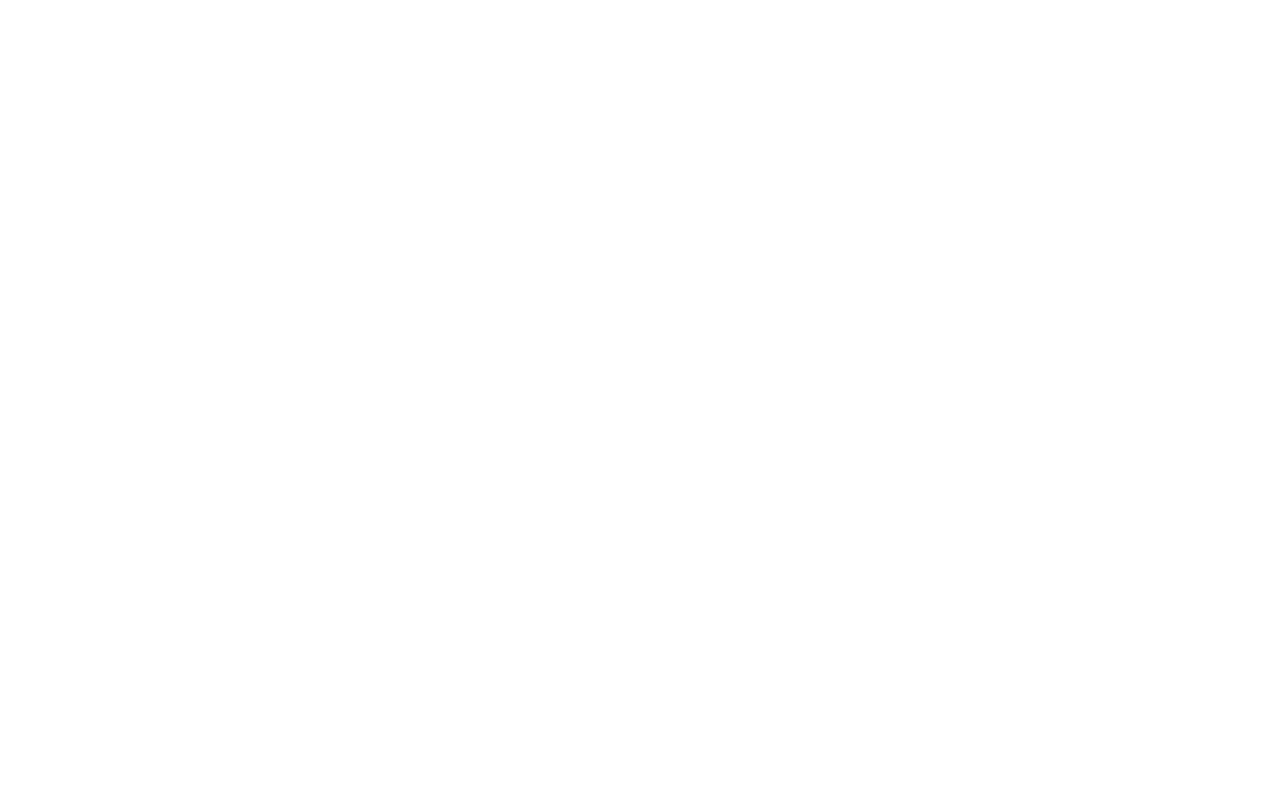
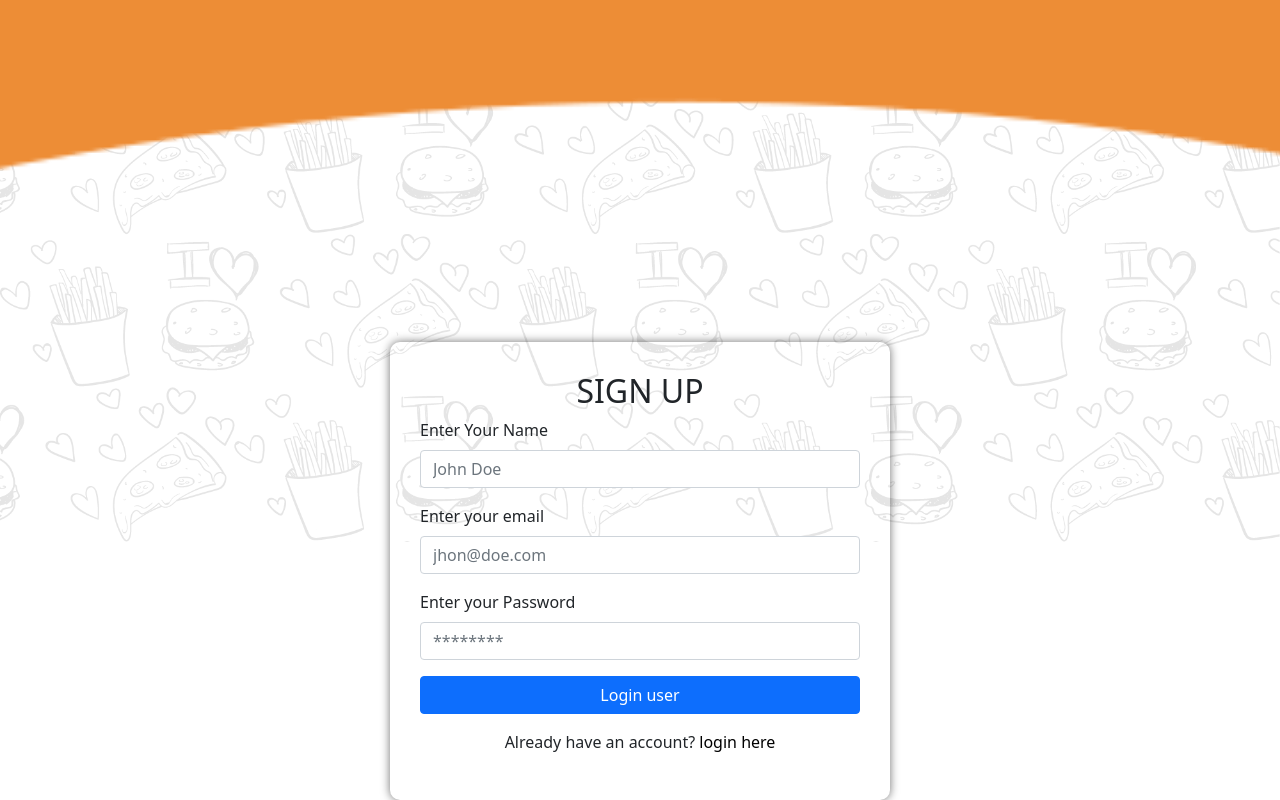
Before and after one commit to rabius-sunny/spicy-shop, a React (Create React App) app: page /signup in a window 1280 px wide. Shown: the part 458-1258 px from the top of the page. Before the commit the page ends 800 px from the top, so only its background shows below. Built offline with nearby package versions, Linux system fonts and the light colour scheme.

Commit message:
login logout partial

```diff
--- a/src/App.jsx
+++ b/src/App.jsx
@@ -1,11 +1,20 @@
 import { BrowserRouter as RouteContainer, Route, Switch } from 'react-router-dom';
 import './App.css';
 import Home from './components/Home/Home/Home';
-import Login from './components/Authentication/Login'
-import LoginWithPhone from './components/Authentication/LoginWithPhone'
+import LoginOptions from './components/Authentication/LoginOptions'
+import LoginPage from './components/Authentication/LoginPage'
+import SignupPage from './components/Authentication/SignupPage'
+import { createContext, useState } from 'react';
+
+export const NumberContext = createContext()
 
 const App = () => {
+
+  const [isNumber, setIsNumber] = useState(null)
+  console.log(isNumber)
+
   return (
+    <NumberContext.Provider value={[isNumber, setIsNumber]}>
       <div className="app">
         <RouteContainer>
           <Switch>
@@ -13,14 +22,18 @@ const App = () => {
               <Home />
             </Route>
             <Route path="/login">
-            <Login />
+              <LoginOptions />
             </Route>
-          <Route path="/login-with-phone">
-            <LoginWithPhone />
+            <Route path="/login-page">
+              <LoginPage />
+            </Route>
+            <Route path="/signup">
+              <SignupPage />
             </Route>
           </Switch>
         </RouteContainer>
       </div>
+    </NumberContext.Provider>
   );
 }
 
--- a/src/components/Authentication/Login.jsx
+++ b/src/components/Authentication/LoginOptions.jsx
@@ -4,9 +4,24 @@ import mobile from '../../images/mobile.png'
 import fb from '../../images/fb.png'
 import google from '../../images/google.png'
 import email from '../../images/mail.png'
-import { Link } from 'react-router-dom'
+import { useHistory } from 'react-router'
+import { useContext } from 'react'
+import { NumberContext } from '../../App'
 
-const Login = () => {
+const LoginOptions = () => {
+
+    const [isNumber, setIsNumber] = useContext(NumberContext)
+    const history = useHistory()
+    const handleMobileClick = () => {
+        setIsNumber(true);
+        history.push("/login-page");
+    }
+    const handleEmailClick = () => {
+        setIsNumber(false);
+        history.push("/login-page");
+
+    }
+
     return (
         <div className={classes.login__main}>
             <div className={classes.login__header}>
@@ -15,13 +30,13 @@ const Login = () => {
             <div className={classes.login__container}>
                 <h2>LOGIN</h2>
                 <div>
-                    <Link to="/login-with-phone">
+                    <div>
                         <div className={classes.login__option}>
                             <img src={mobile} alt="" />
-                            <p>Continue with Mobile Number </p>
+                            <button onClick={handleMobileClick}>Continue with Mobile Number </button>
                             <div></div>
                         </div>
-                    </Link>
+                    </div>
                     <div className={classes.login__option}>
                         <img src={fb} alt="" />
                         <p>Continue with Facebook </p>
@@ -34,7 +49,7 @@ const Login = () => {
                     </div>
                     <div className={classes.login__option}>
                         <img src={email} alt="" />
-                        <p>Continue with Email </p>
+                        <button onClick={handleEmailClick}>Continue with Email </button>
                         <div></div>
                     </div>
                 </div>
@@ -43,4 +58,4 @@ const Login = () => {
     )
 }
 
-export default Login
+export default LoginOptions
--- /dev/null
+++ b/src/components/Authentication/LoginPage.jsx
@@ -0,0 +1,80 @@
+import classes from './auth.module.css'
+import logo from '../../images/rideLogo.png'
+import { useContext, useState } from 'react'
+import { NumberContext } from '../../App'
+import { Link } from 'react-router-dom'
+
+const LoginWithPhone = () => {
+
+    const [isNumber, setIsNumber] = useContext(NumberContext)
+    const [ShopkeeperCredents, setShopkeeperCredents] = useState({
+        number: '',
+        password: ''
+    })
+    const [userCredents, setUserCredents] = useState({
+        email: '',
+        password: ''
+    })
+    const handleUserChange = e => {
+        let credentials = { ...userCredents };
+        credentials[e.target.name] = e.target.value;
+        setUserCredents(credentials)
+    }
+    const handleShopChange = e => {
+        let credentials = { ...ShopkeeperCredents };
+        credentials[e.target.name] = e.target.value;
+        setShopkeeperCredents(credentials)
+    }
+
+    const shopKeeperSubmit = () => {
+        console.log(ShopkeeperCredents)
+    }
+    const userSubmit = () => {
+        console.log(userCredents)
+    }
+
+    return (
+        <div className={classes.login__main}>
+            <div className={classes.login__header}>
+                <div className={classes.logo}><img src={logo} alt="loginPage" /></div>
+            </div>
+            <div className={classes.login__container}>
+                <h2>LOGIN</h2>
+                <div>
+                    {
+                        isNumber ?
+                            <div className="mb-3">
+                                <label htmlFor="number" className="form-label">Enter your number</label>
+                                <input onChange={handleShopChange} type="text" name="number" className="form-control" id="number" placeholder="i.e: +91 888 000 6666" />
+                            </div> :
+                            <div className="mb-3">
+                                <label htmlFor="email" className="form-label">Enter your email</label>
+                                <input onChange={handleUserChange} type="email" name="email" className="form-control" id="email" placeholder="john@doe.com" />
+                            </div>
+                    }
+                    {
+                        isNumber ?
+                            <div className="mb-3">
+                                <label htmlFor="password" className="form-label">Enter your password</label>
+                                <input onChange={handleShopChange} type="text" name="password" className="form-control" id="password" placeholder="********" />
+                            </div> :
+                            <div className="mb-3">
+                                <label htmlFor="password" className="form-label">Enter your password</label>
+                                <input onChange={handleUserChange} type="password" name="password" className="form-control" id="password" placeholder="********" />
+                            </div>
+                    }
+
+                    <div className="d-grid">
+                        {isNumber ? <button onClick={shopKeeperSubmit} className="btn btn-primary" type="button">Login shopkeeper</button> : <button onClick={userSubmit} className="btn btn-primary" type="button">Login user</button>}
+                    </div>
+                    <div className="my-3">
+                        <p>Don't have an account? <Link to="/signup">create here</Link></p>
+                    </div>
+                </div>
+
+            </div>
+        </div>
+    )
+}
+
+export default LoginWithPhone
--- a/src/components/Authentication/LoginWithPhone.jsx
+++ /dev/null
@@ -1,46 +0,0 @@
-import classes from './auth.module.css'
-import logo from '../../images/rideLogo.png'
-import { useState } from 'react'
-
-const LoginWithPhone = () => {
-
-    const [credents, setCredents] = useState({
-        number: '',
-        password: ''
-    })
-    const handleChange = e => {
-        let credentials = { ...credents };
-        credentials[e.target.name] = e.target.value;
-        setCredents(credentials)
-    }
-    const formSubmit = () => {
-        console.log(credents)
-    }
-
-    return (
-        <div className={classes.login__main}>
-            <div className={classes.login__header}>
-                <div className={classes.logo}><img src={logo} alt="loginPage" /></div>
-            </div>
-            <div className={classes.login__container}>
-                <h2>LOGIN</h2>
-                <div>
-                    <div className="mb-3">
-                        <label htmlFor="number" className="form-label">Enter your number</label>
-                        <input onChange={handleChange} type="text" name="number" className="form-control" id="number" placeholder="i.e: +91 888 000 6666" />
-                    </div>
-                    <div className="mb-3">
-                        <label htmlFor="password" className="form-label">Enter your number</label>
-                        <input onChange={handleChange} type="password" name="password" className="form-control" id="password" placeholder="********" />
-                    </div>
-                    <div className="d-grid">
-                        <button onClick={formSubmit} className="btn btn-primary" type="button">PROCEED</button>
-                    </div>
-                </div>
-
-            </div>
-        </div>
-    )
-}
-
-export default LoginWithPhone
--- /dev/null
+++ b/src/components/Authentication/SignupPage.jsx
@@ -0,0 +1,80 @@
+import classes from './auth.module.css'
+import logo from '../../images/rideLogo.png'
+import { useContext, useState } from 'react'
+import { NumberContext } from '../../App'
+import { Link } from 'react-router-dom'
+
+const SignupPage = () => {
+
+    const [isNumber, setIsNumber] = useContext(NumberContext)
+
+    const [credent, setCredents] = useState({
+        name: '',
+        number: '',
+        email: '',
+        password: ''
+    })
+    const handleChange = e => {
+        let credentials = { ...credent };
+        credentials[e.target.name] = e.target.value;
+        setCredents(credentials)
+    }
+    const handleShopKeeper = () => {
+        console.log(credent)
+        fetch('http://localhost:4040/vendor/signup', {
+            method: 'POST',
+            headers: {
+                'Content-type': 'applicatin/json'
+            },
+            body: JSON.stringify(credent)
+        })
+            .then(res => console.log('signed up'))
+            .catch(err => console.log(err))
+    }
+    const handleUser = () => {
+        console.log(credent)
+    }
+
+    return (
+        <div className={classes.login__main}>
+            <div className={classes.login__header}>
+                <div className={classes.logo}><img src={logo} alt="loginPage" /></div>
+            </div>
+            <div className={classes.login__container}>
+                <h2>SIGN UP</h2>
+                <div>
+                    <div className="mb-3">
+                        <label htmlFor="name" className="form-label">Enter Your Name</label>
+                        <input onChange={handleChange} type="text" name="name" className="form-control" id="name" placeholder="John Doe" />
+                    </div>
+                    {
+                        isNumber ?
+                            <div className="mb-3">
+                                <label htmlFor="number" className="form-label">Enter your number</label>
+                                <input onChange={handleChange} type="text" name="number" className="form-control" id="number" placeholder='i.e: +91 888 000 6666' />
+                            </div> :
+                            <div className="mb-3">
+                                <label htmlFor="email" className="form-label">Enter your email</label>
+                                <input onChange={handleChange} type="text" name="email" className="form-control" id="number" placeholder='jhon@doe.com' />
+                            </div>
+                    }
+                    <div className="mb-3">
+                        <label htmlFor="password" className="form-label">Enter your Password</label>
+                        <input onChange={handleChange} type="password" name="password" className="form-control" id="password" placeholder="********" />
+                    </div>
+
+
+                    <div className="d-grid">
+                        {isNumber ? <button onClick={handleShopKeeper} className="btn btn-primary" type="button">Login shopkeeper</button> : <button onClick={handleUser} className="btn btn-primary" type="button">Login user</button>}
+                    </div>
+                    <div className="my-3">
+                        <p>Already have an account? <Link to="/login">login here</Link></p>
+                    </div>
+                </div>
+
+            </div>
+        </div>
+    )
+}
+
+export default SignupPage
--- a/src/components/Authentication/auth.module.css
+++ b/src/components/Authentication/auth.module.css
@@ -36,11 +36,12 @@
     padding: 7px;
     border-radius: 7px;
     background: #fff;
-    cursor: pointer;
 }
-.login__option p {
+.login__option p, button {
     padding-left: 20px;
     margin-bottom: 0;
+    border: 0;
+    background: none;
 }
 .login__container  a {
     text-decoration: none !important;
```
Lines whose indentation alone changed are shown as unchanged.
